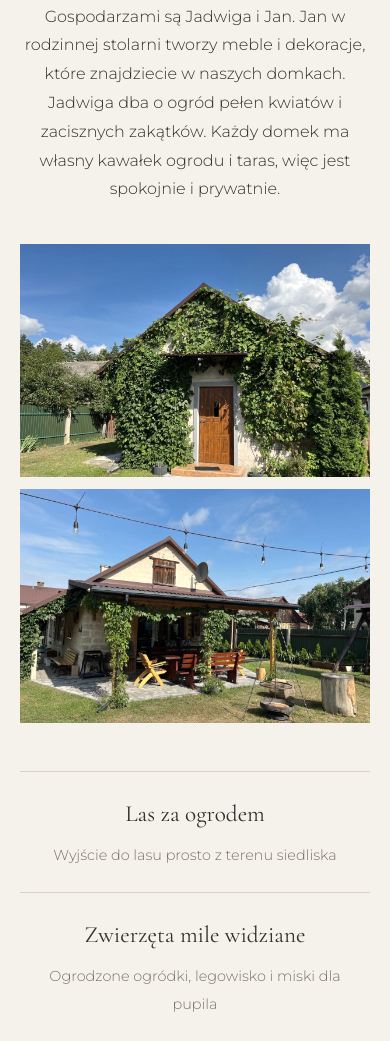
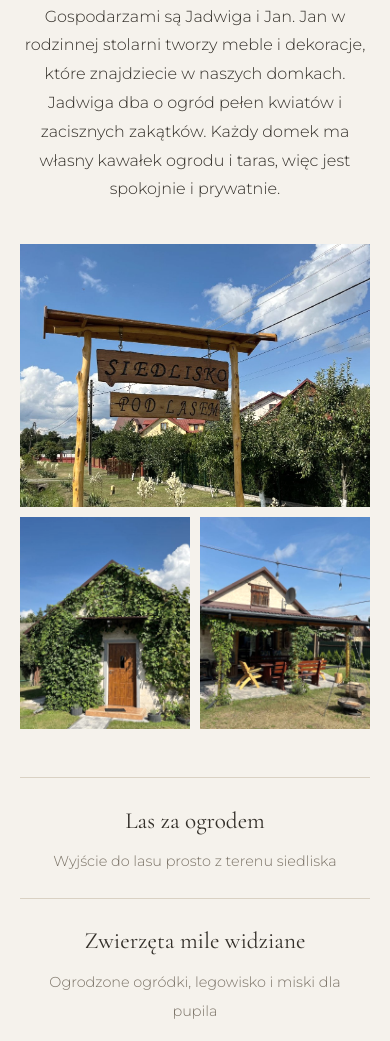
Before and after one commit to KarolinaOrlinska/siedliskopodlasem, a plain HTML site: page index.html in a window 390 px wide. Shown: the part 1233-2274 px from the top of the page. Drawn offline with nearby package versions, Linux system fonts and the light colour scheme.

Commit message:
Zdjęcie szyldu w sekcji O siedlisku
Trzy równe zdjęcia obok siebie; na telefonie szyld na całą szerokość,
pod nim dwa mniejsze zdjęcia.

Co-Authored-By: Claude Opus 5.5 <noreply@anthropic.com>

```diff
--- a/css/style.css
+++ b/css/style.css
@@ -168,9 +168,9 @@ mark.todo { background: #f6e6b4; color: #6b4b00; padding: 0 .3em; border-radius:
 .section-alt { background: var(--bg-alt); }
 
 /* O siedlisku */
-/* Dwa zdjęcia obok siebie – równe, w tym samym rozmiarze */
-.photo-pair { display: grid; grid-template-columns: 1fr 1fr; gap: 24px; margin-top: 4.5rem; max-width: 1080px; }
-.photo-pair figure { margin: 0; aspect-ratio: 3 / 2; overflow: hidden; background: var(--bg-alt); }
+/* Trzy zdjęcia obok siebie – równe, w tym samym rozmiarze */
+.photo-pair { display: grid; grid-template-columns: repeat(3, 1fr); gap: 20px; margin-top: 4.5rem; max-width: 1080px; }
+.photo-pair figure { margin: 0; aspect-ratio: 4 / 5; overflow: hidden; background: var(--bg-alt); }
 .photo-pair img {
   width: 100%; height: 100%; object-fit: cover;
   filter: saturate(.85) sepia(.08) brightness(1.02); /* cieplejsze, spokojniejsze kolory */
@@ -361,7 +361,9 @@ mark.todo { background: #f6e6b4; color: #6b4b00; padding: 0 .3em; border-radius:
   .hero h1 { letter-spacing: .18em; }
   .hero-buttons .btn { width: 100%; }
 
-  .photo-pair { grid-template-columns: 1fr; gap: 12px; margin-top: 2.5rem; }
+  .photo-pair { grid-template-columns: 1fr 1fr; gap: 10px; margin-top: 2.5rem; }
+  .photo-pair figure:first-child { grid-column: 1 / -1; aspect-ratio: 4 / 3; }
+  .photo-pair figure:first-child img { object-position: center 28%; }
   .features { grid-template-columns: 1fr; margin-top: 3rem; }
   .features li { border-right: 0 !important; padding: 1.4rem .5rem; }
 
--- a/index.html
+++ b/index.html
@@ -109,6 +109,7 @@
   </div>
 
   <div class="container photo-pair">
+    <figure><img src="images/szyld-siedlisko.jpg" alt="Drewniany szyld z napisem Siedlisko pod Lasem przy wjeździe" loading="lazy"></figure>
     <figure><img src="images/domek-bluszcz.jpg" alt="Domek porośnięty bluszczem z drewnianymi drzwiami" loading="lazy"></figure>
     <figure><img src="images/pergola-wieczorem.jpg" alt="Pergola z lampkami i stołem przed domem wieczorem" loading="lazy"></figure>
   </div>
```
Also changed, not shown: images/szyld-siedlisko.jpg (added).
